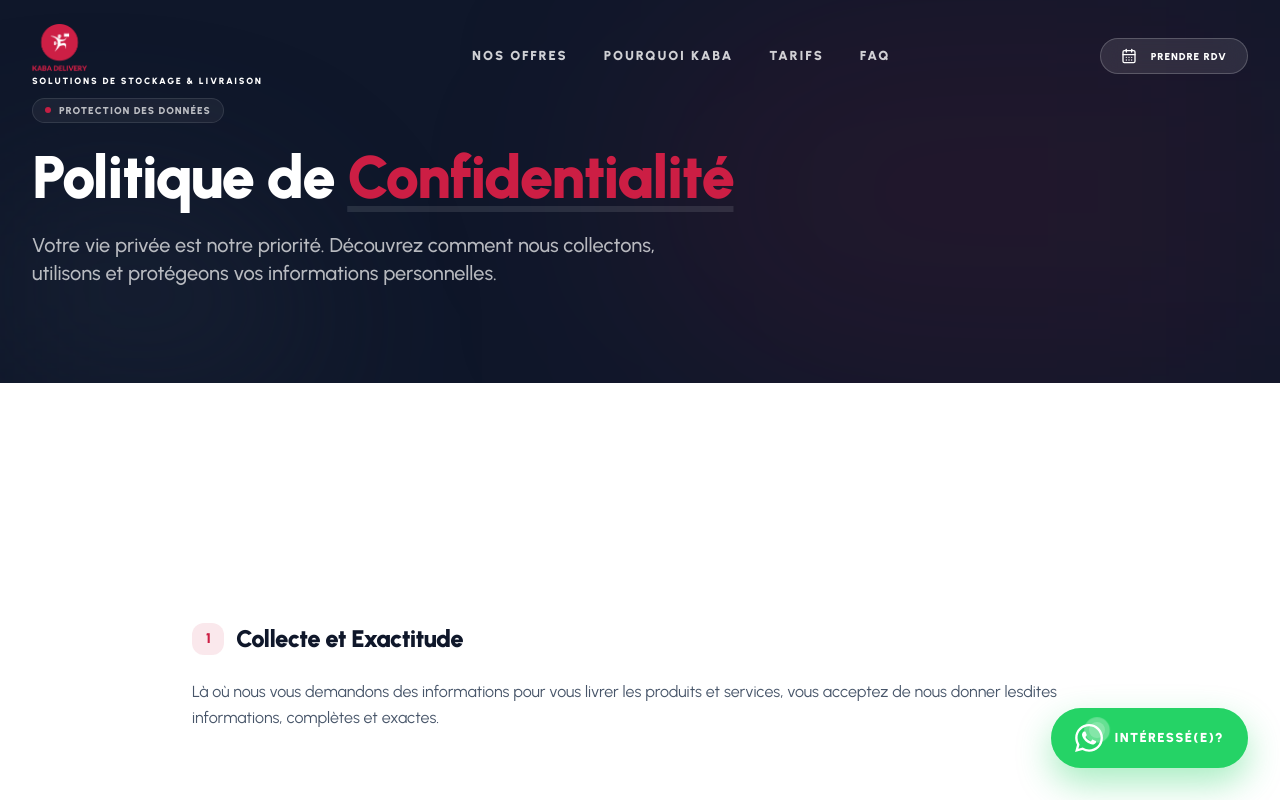
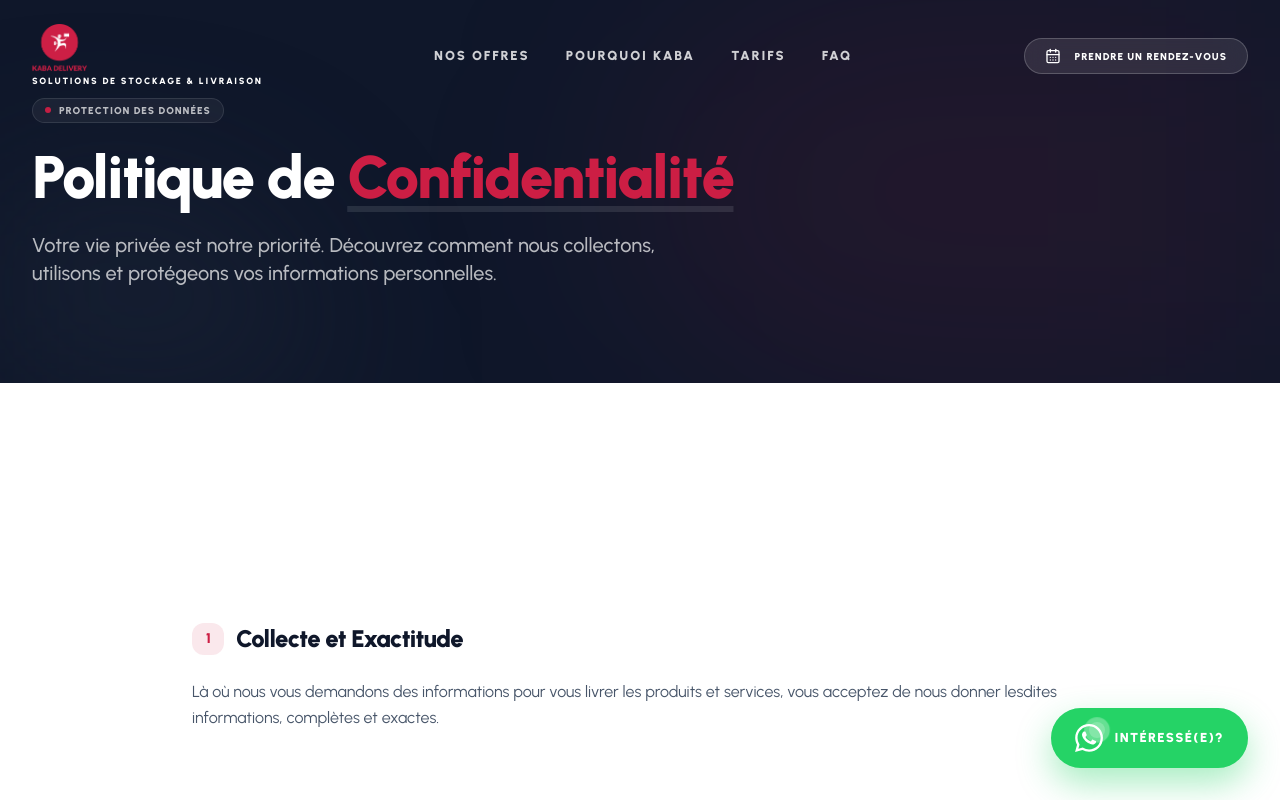
Before and after one commit to GhostEsso/fullfilment, a Next.js app: page /confidentialite in a window 1280 px wide. Shown: the top 800 px of the page. Built offline with nearby package versions, Linux system fonts and the light colour scheme.

Commit message:
feat: rename RDV to rendez-vous and add booking button to pricing section

```diff
--- a/src/components/layout/header.tsx
+++ b/src/components/layout/header.tsx
@@ -98,7 +98,7 @@ export function Header() {
           )}
         >
           <CalendarDays className="h-3.5 w-3.5 mr-1.5" />
-          Prendre RDV
+          Prendre un rendez-vous
         </Button>
 
         {/* Mobile Menu Toggle */}
@@ -151,7 +151,7 @@ export function Header() {
               }}
             >
               <CalendarDays className="h-5 w-5" />
-              Prendre RDV
+              Prendre un rendez-vous
             </button>
           </nav>
         </div>
--- a/src/components/sections/cta.tsx
+++ b/src/components/sections/cta.tsx
@@ -160,7 +160,7 @@ export function Cta() {
                   className="cta-btn border-white/30 text-white bg-white/10 backdrop-blur-sm hover:bg-white hover:text-primary w-full sm:w-fit h-12 md:h-14 px-6 md:px-10 rounded-full text-[10px] md:text-[11px] font-bold uppercase tracking-widest transition-all duration-300 hover:-translate-y-0.5 whitespace-nowrap leading-tight flex items-center gap-2"
                 >
                   <CalendarDays className="h-4 w-4" />
-                  Prendre un RDV
+                  Prendre un rendez-vous
                 </Button>
               </div>
             </div>
--- a/src/components/sections/pricing.tsx
+++ b/src/components/sections/pricing.tsx
@@ -1,7 +1,7 @@
 'use client';
 
 import { useRef } from 'react';
-import { Check, ArrowRight } from 'lucide-react';
+import { Check, ArrowRight, CalendarDays } from 'lucide-react';
 import { gsap } from 'gsap';
 import { ScrollTrigger } from 'gsap/ScrollTrigger';
 import { useGSAP } from '@gsap/react';
@@ -130,6 +130,13 @@ export function Pricing({ offers }: PricingProps) {
           <p className="pr-subtitle mt-6 text-xl text-muted-foreground max-w-2xl font-medium leading-relaxed">
             Des tarifs transparents, sans frais cachés, pour propulser votre business au Togo et dans la zone UEMOA.
           </p>
+          <Button
+            className="pr-subtitle mt-8 h-12 px-8 text-[11px] font-bold uppercase tracking-widest rounded-full shadow-md hover:shadow-xl hover:-translate-y-0.5 transition-all duration-300 flex items-center gap-2"
+            onClick={() => window.dispatchEvent(new CustomEvent('open-booking-modal'))}
+          >
+            <CalendarDays className="h-4 w-4" />
+            Prendre un rendez-vous
+          </Button>
         </div>
 
         {/* Cards Grid */}
```
